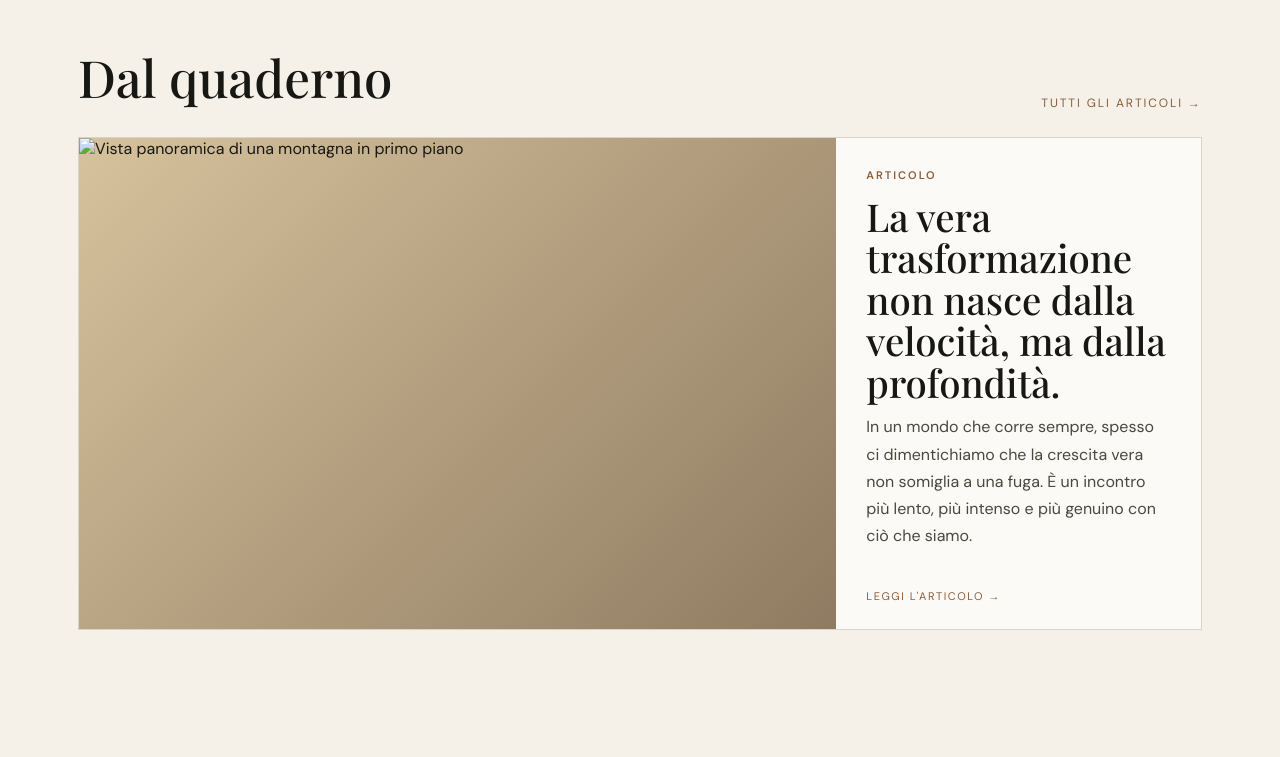
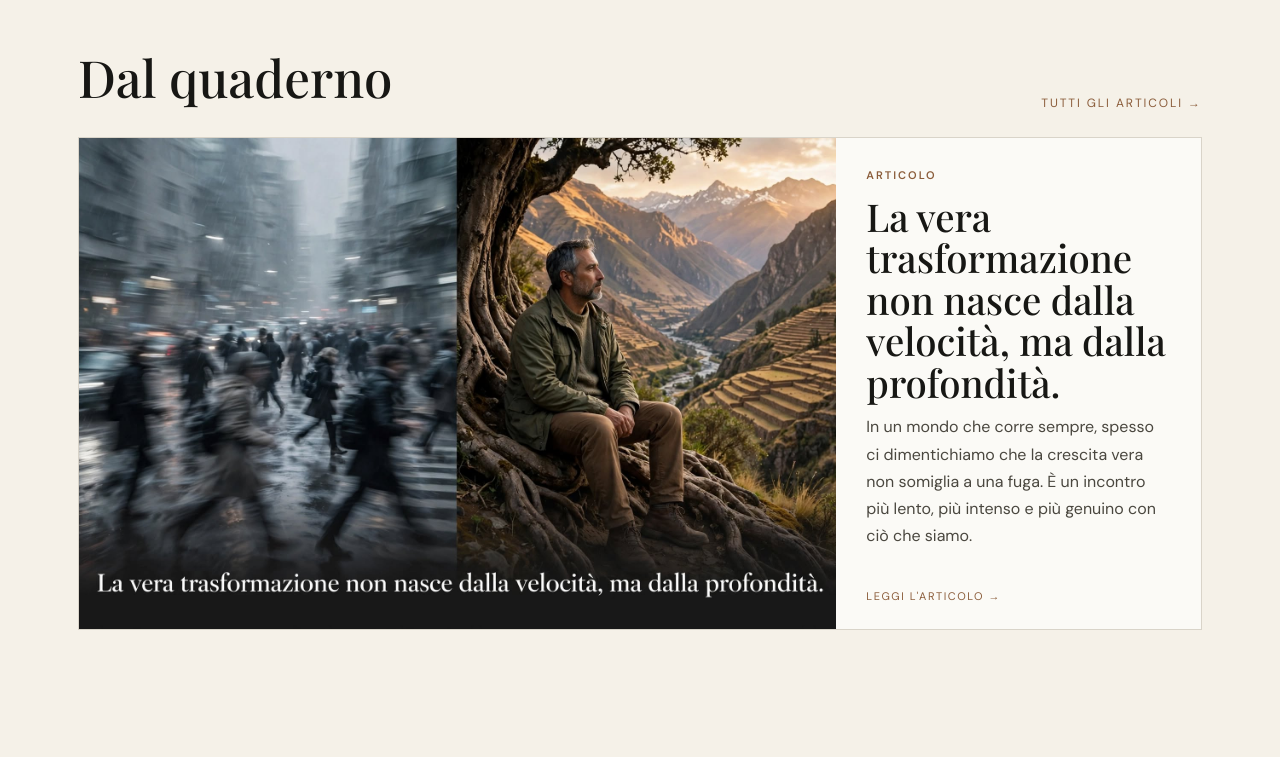
Before and after one commit to mncusco/Blog, a plain HTML site: page index.html in a window 1280 px wide. Shown: the part 660-1417 px from the top of the page. Drawn offline with nearby package versions, Linux system fonts and the light colour scheme.

Commit message:
Home: la feature card usa la copertina del nuovo articolo (foto passata dall'utente)

```diff
--- a/index.html
+++ b/index.html
@@ -37,7 +37,7 @@
 <main>
 <section class="hero"><div class="hero-bg"><img src="https://mncusco.github.io/Blog/images/hero-mountain-sunrise.jpg" alt="Viandante in piedi su una roccia di fronte a una vetta andina avvolta nel sole."></div><div class="hero-inner"><div><div class="eyebrow">Una voce personale · dal 1971</div><h1>Per educare un essere umano bisogna partire dal cuore.</h1><p>Un luogo per pensare, raccontare, mettere in discussione ciò che crediamo di sapere e condividere ciò che la vita ha insegnato.</p></div><div class="hero-note"><strong>Non una scuola. Non una formula.</strong>Un archivio vivo di esperienze, idee, incontri e domande. Perché la conoscenza che non passa dal cuore rimane soltanto informazione.</div></div></section>
 <div class="rule"></div>
-<section class="section" id="articoli"><div class="section-head"><h2>Dal quaderno</h2><a class="view" href="articoli.html">Tutti gli articoli →</a></div><article class="feature"><div class="feature-image"><img src="images/featured-article.jpg" alt="Vista panoramica di una montagna in primo piano"></div><div class="feature-copy"><div class="tag">Articolo</div><h3>La vera trasformazione non nasce dalla velocità, ma dalla profondità.</h3><p>In un mondo che corre sempre, spesso ci dimentichiamo che la crescita vera non somiglia a una fuga. È un incontro più lento, più intenso e più genuino con ciò che siamo.</p><a class="read" href="la-trasformazione-non-nasce-dalla-velocita.html">Leggi l'articolo →</a></div></article></section>
+<section class="section" id="articoli"><div class="section-head"><h2>Dal quaderno</h2><a class="view" href="articoli.html">Tutti gli articoli →</a></div><article class="feature"><div class="feature-image"><img src="images/la-trasformazione-copertina.jpg" alt="La trasformazione non nasce dalla velocità: è un incontro più lento, più intenso e più genuino con ciò che siamo"></div><div class="feature-copy"><div class="tag">Articolo</div><h3>La vera trasformazione non nasce dalla velocità, ma dalla profondità.</h3><p>In un mondo che corre sempre, spesso ci dimentichiamo che la crescita vera non somiglia a una fuga. È un incontro più lento, più intenso e più genuino con ciò che siamo.</p><a class="read" href="la-trasformazione-non-nasce-dalla-velocita.html">Leggi l'articolo →</a></div></article></section>
 <section class="section" id="pensiero"><div class="section-head"><h2>Idee che restano</h2><a class="view" href="#">Esplora →</a></div><div class="grid"><article class="card"><div class="tag">Educazione</div><h3>Prima di capire l'altro, ascoltalo.</h3><p>Il vero cambiamento inizia quando smettiamo di spiegare e cominciamo a sentire.</p><a class="read" href="prima-di-capire-laltro-ascoltalo.html">Leggi →</a></article><article class="card"><div class="tag">Consapevolezza</div><h3>La libertà inizia da una domanda.</h3><p>Non serve avere tutte le risposte. Serve avere il coraggio di domandare davvero.</p><a class="read" href="la-liberta-comincia-da-una-domanda.html">Leggi →</a></article><article class="card"><div class="tag">Viaggio</div><h3>La montagna che portiamo dentro.</h3><p>Ogni esperienza ci trasforma e ci lascia un profilo, una cima a cui tornare.</p><a class="read" href="la-montagna-che-portiamo-dentro.html">Leggi →</a></article></div></section>
 <section class="manifesto" id="esperienze"><div class="manifesto-inner"><h2>Il viaggio non serve a cambiare luogo. Serve a cambiare sguardo.</h2><p>Per oltre trent'anni ho attraversato paesi, culture, professioni e persone. Alcuni incontri hanno lasciato una traccia più profonda di qualsiasi itinerario. Qui raccolgo quelle tracce: il Perù, l'Amazzonia, le montagne, la formazione, la PNL, gli esseri umani.<br><br>Non come verità da insegnare. Come esperienze da condividere.</p></div></section>
 <section class="section about" id="chi-sono"><div class="about-mark"><a href="https://mncusco.github.io/Blog/coaching-one-to-one.html"><img src="images/logo-mb-stamp.png" alt="Emblema Marcello Buglione — NLP Trainer, Coach, Sanatore Andino"></a></div><div><div class="tag">Chi sono</div><h2>Una vita in movimento.</h2><p>Marcello Buglione è formatore, coach, viaggiatore e autore. Ha lavorato per decenni in contesti internazionali, attraversando culture e professioni diverse. La sua ricerca personale unisce esperienza, comunicazione, mente, relazioni e rapporto con la natura.</p><p>Questo sito nasce per raccogliere ciò che vale la pena non perdere: pensieri, storie, libri, esperienze e domande.</p><a class="read" href="chi-sono.html">Conosci Marcello →</a></div></section>
```
